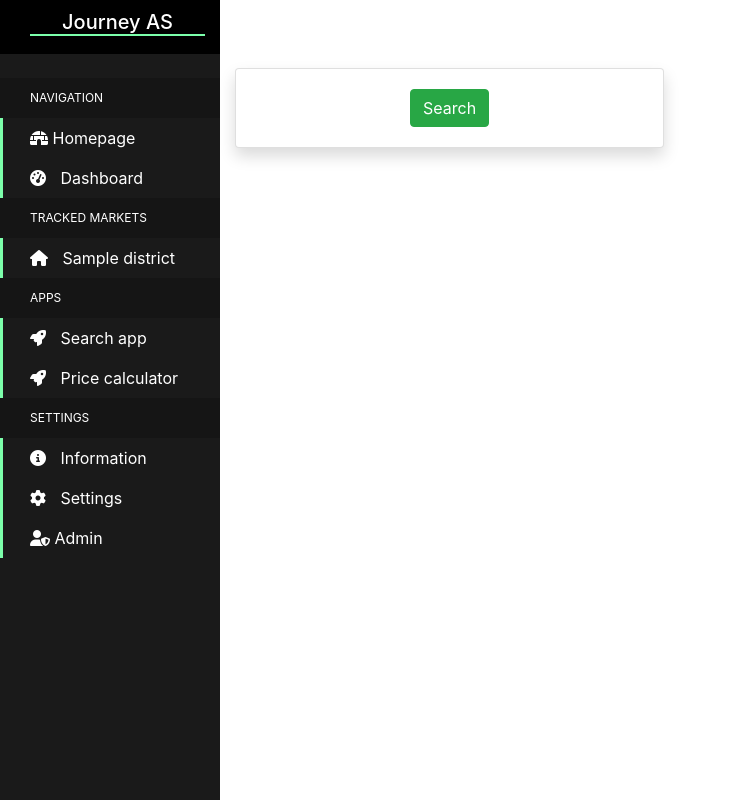
After one commit to mariusgronli/scraperapp, a Django app: template scraper/templates/scraper/dashboard/price_calculator.html in a window 1280 px wide. The commit adds this page. Shown: the whole page, without its empty margins (0-730 px from the left). Run offline with Django 3.2, Linux system fonts and the light colour scheme; the template is opened without the code that fills it: most values are stand-ins (such as "Sample title", 1, 10 or a date in 2020); some libraries are stand-ins or nearby versions.

Commit message:
Added price calculator app

```diff
--- a/scraper/templates/scraper/dashboard/base.html
+++ b/scraper/templates/scraper/dashboard/base.html
@@ -63,6 +63,11 @@
             <i class="fa fa-rocket" aria-hidden="true"></i> Search app
           </a>
         </li>
+        <li>
+          <a href="{% url 'scraper:price_calculator' %}">
+            <i class="fa fa-rocket" aria-hidden="true"></i> Price calculator
+          </a>
+        </li>
         <li class="header">Settings</li>
         <li>
           <a href="{% url 'scraper:information' %}">
--- /dev/null
+++ b/scraper/templates/scraper/dashboard/price_calculator.html
@@ -0,0 +1,161 @@
+{% extends "scraper/dashboard/base.html" %}
+{% load static %}
+{% block content %}
+{% load bootstrap4 %}
+
+<div class="content-container"> <!-- Start summary-->
+  <div class="container-fluid">
+    <div class="container">
+      <br><br>
+
+      <div class="row">
+        <div class="col-lg-5"> <!-- Search form and error message -->
+          <div class="row">
+            <!-- Search form -->
+              <div class="card shadow w-100">
+                <div class="card-body">
+                <form method="POST">
+                    {% csrf_token %}
+                    {% bootstrap_form form %}
+                    <div class="col-md text-center">
+                      <input type="submit" value="Search" class="btn btn-success">
+                    </div>
+                </form>
+                </div>
+              </div>
+          </div>
+              <br>
+          <div class="row justify-content-center">
+            <!-- Error message -->
+            {% if search_bol == False %}
+            <div class="card shadow card-error-search">
+              <div class="row text-center">
+                <div class="col-md-4">
+                  <span>
+                  <i class="fas fa-bug fa-error-search"></i>
+                  </span>
+                </div>
+                <div class="col-md-8">
+                  <br>
+                  <div class="card-body">
+                    <h5>{{error}}</h5>
+                  </div>
+                </div>
+              </div>
+            </div>
+            {% endif %}
+          </div>
+
+
+        </div>
+        <div class="col-lg-7"> <!-- Search result cards -->
+
+          {% if search_bol == True %}
+          <div class="row justify-content-center">
+            <div class="card-deck w-100">
+              <div class="card shadow w-100 card-database">
+                <div class="row text-center">
+                  <div class="col-md-4">
+                    <span>
+                    <i class="fas fa-money-bill-wave fa-gradient-database"></i>
+                    </span>
+                  </div>
+                  <div class="col-md-8">
+                    <br>
+                    <div class="card-body">
+                      <h5>{{estimated_price}}</h5>
+                      <p class="lead">Estimated price</p>
+                    </div>
+                  </div>
+                </div>
+              </div>
+            </div>
+          </div>
+          <br>
+          <hr>
+          <br>
+          <div class="row justify-content-center">
+            <div class="card-deck w-100">
+              <!--Average price card -->
+              <div class="card shadow card-daily">
+                <div class="row text-center">
+                  <div class="col-md-4">
+                    <span>
+                    <i class="fas fa-money-bill-wave fa-daily"></i>
+                    </span>
+                  </div>
+                  <div class="col-md-8">
+                    <br>
+                    <div class="card-body">
+                      <h5>{{price}}</h5>
+                      <p class="lead">Average price</p>
+                    </div>
+                  </div>
+                </div>
+              </div>
+              <!--average sqm card-->
+              <div class="card shadow card-daily">
+                <div class="row text-center">
+                  <div class="col-md-4">
+                    <span>
+                    <i class="fas fa-chart-bar fa-daily"></i>
+                    </span>
+                  </div>
+                  <div class="col-md-8">
+                    <br>
+                    <div class="card-body">
+                      <h5>{{sqm}}</h5>
+                      <p class="lead">Average m²</p>
+                    </div>
+                  </div>
+                </div>
+              </div>
+            </div><!-- End card deck -->
+          </div><!-- End row -->
+            <br><br>
+            <div class="row justify-content-center">
+              <div class="card-deck w-100">
+                <!--average price over sqm card-->
+                <div class="card shadow card-bottom">
+                  <div class="row text-center">
+                    <div class="col-md-4">
+                      <span>
+                      <i class="fas fa-building fa-bottom"></i>
+                      </span>
+                    </div>
+                    <div class="col-md-8">
+                      <br>
+                      <div class="card-body">
+                        <h5>{{price_over_sqm}}</h5>
+                        <p class="lead">Average price over m²</p>
+                      </div>
+                    </div>
+                  </div>
+                </div>
+                <!--Searched card -->
+                <div class="card shadow card-bottom">
+                  <div class="row text-center">
+                    <div class="col-md-4">
+                      <span>
+                      <i class="fas fa-search fa-bottom"></i>
+                      </span>
+                    </div>
+                    <div class="col-md-8">
+                      <br>
+                      <div class="card-body">
+                        <h5>{{searched}}</h5>
+                        <p class="lead">Listings found</p>
+                      </div>
+                    </div>
+                  </div>
+                </div>
+              </div><!-- End card deck -->
+            </div> <!-- End row -->
+          {% endif %}
+      </div> <!-- End col-->
+    </div> <!-- End row-->
+
+    </div>
+  </div>
+</div>
+{% endblock %}
--- a/scraper/urls.py
+++ b/scraper/urls.py
@@ -1,7 +1,7 @@
 from django.contrib import admin
 from django.urls import path
 from scraper.views import (DashboardPageView,MarketPageView,ListingDetailView,
-InformationView, UserDashboardView,PostCodeSearchView)
+InformationView, UserDashboardView,PostCodeSearchView,PriceCalculatorLeilighetView)
 
 app_name = 'scraper'
 
@@ -12,4 +12,5 @@
     path('information/',InformationView.as_view(),name='information'),
     path('user_dashboard/', UserDashboardView.as_view(), name='user_dashboard'),
     path('search/',PostCodeSearchView.as_view(),name='search'),
+    path('price_calculator/',PriceCalculatorLeilighetView.as_view(),name='price_calculator'),
 ]
```
Also changed, not shown: scraper/forms.py (+19 -0 lines), scraper/views.py (+71 -3 lines).
